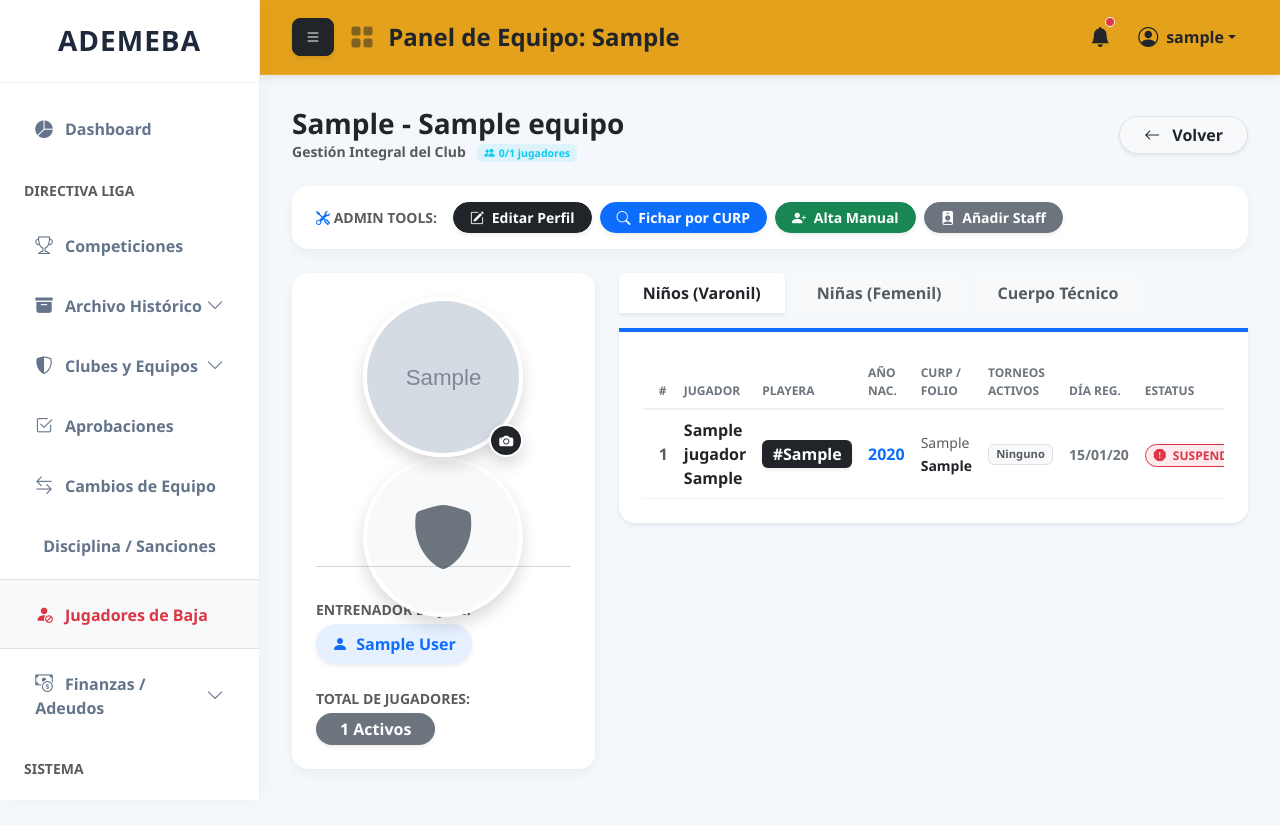
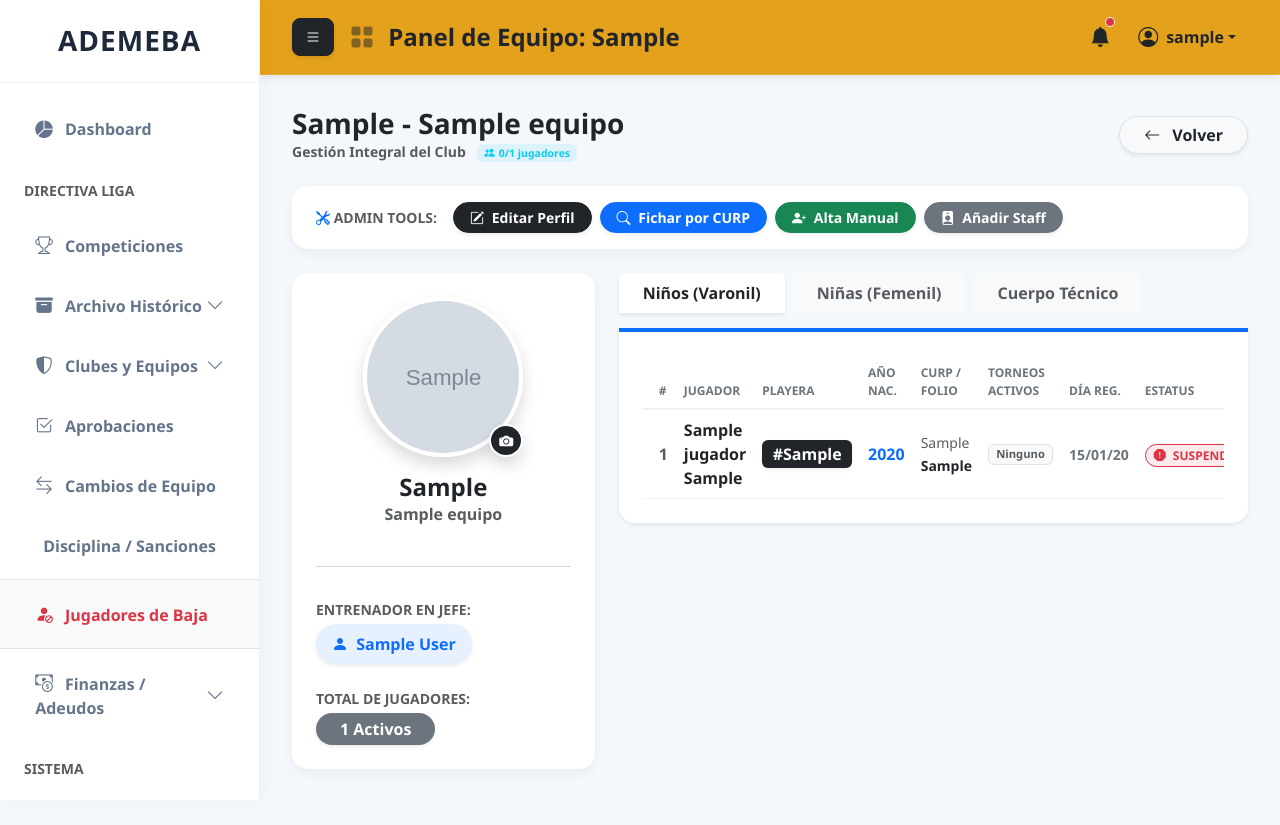
Before and after one commit to Pachecock12/codigo_Ademeba-, a Django app: page /equipo/1/gestionar/ in a window 1280 px wide. Run offline with Django 5.2, Linux system fonts and the light colour scheme; a user stored in the database is signed in; tables that the repository leaves empty hold one stand-in row (values such as "Sample post"); grey boxes marked "Sample" are stand-in pictures.

Commit message:
fix: elimina div oculto con display:none en gestionar_equipo.html que causaba duplicacion visual
El fallback shield-icon dentro del bloque {% if equipo.logo %}
se quedaba en el DOM con display:none pero con clases d-flex h-100
w-100 que algunos navegadores renderizan igual, mostrando el icono
junto al logo real.

```diff
--- a/gestion/templates/gestion/gestionar_equipo.html
+++ b/gestion/templates/gestion/gestionar_equipo.html
@@ -62,9 +62,6 @@
                 <div class="mx-auto mb-3 position-relative" style="width: 160px; height: 160px;">
                     {% if equipo.logo %}
                         <img src="{{ equipo.logo.url }}" class="rounded-circle border border-4 border-white object-fit-cover shadow" width="100%" height="100%" alt="Logo Club">
-                        <div class="bg-light rounded-circle border border-4 border-white d-flex align-items-center justify-content-center shadow h-100 w-100" style="display:none;">
-                            <i class="bi bi-shield-fill text-secondary" style="font-size: 4rem;"></i>
-                        </div>
                     {% else %}
                         <div class="bg-light rounded-circle border border-4 border-white d-flex align-items-center justify-content-center shadow h-100 w-100">
                             <i class="bi bi-shield-fill text-secondary" style="font-size: 4rem;"></i>
```
